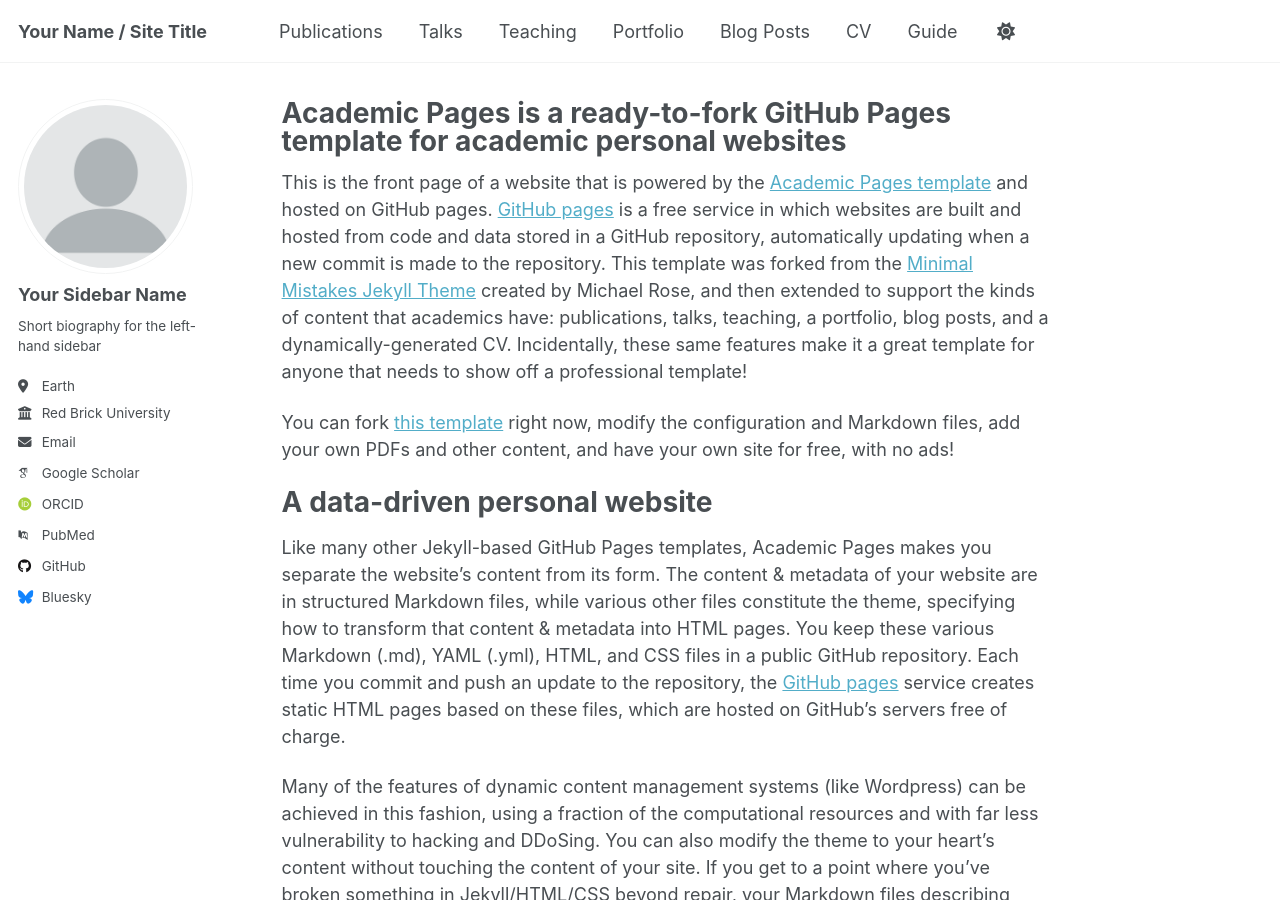
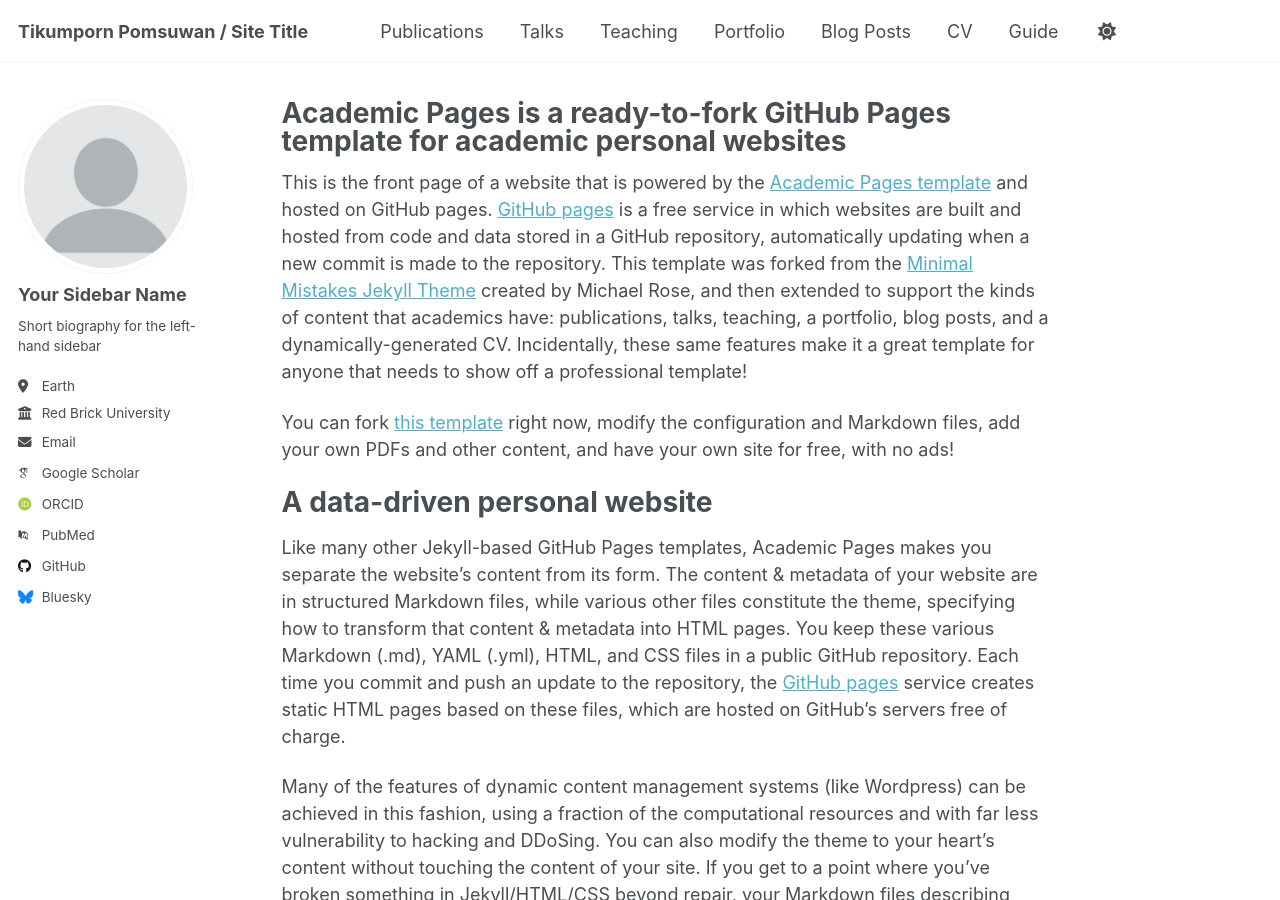
Before and after one commit to Fahsai0902/Fahsai0902.github.io, a Jekyll site: the page built from _pages/about.md, in a window 1280 px wide and 900 px high. Built offline with Jekyll 4.4.1, drawn with Linux system fonts in a browser that asks for light colours; some web fonts are replaced; a script that is not in the unit is left out.

Commit message:
Update _config.yml

```diff
--- a/_config.yml
+++ b/_config.yml
@@ -9,14 +9,14 @@
 # Basic Site Settings
 locale                   : "en-US"
 site_theme               : "default" # Currently available options are "default", "air"
-title                    : "Your Name / Site Title"
+title                    : "Tikumporn Pomsuwan / Site Title"
 title_separator          : "-"
 name                     : &name "Tikumporn Pomsuwan"
 description              : &description "Tikumporn Pomsuwan's portfolio"   # Update this with a general description of your site, this is the default if not overridden by a page
 url                      : https://Fahsai0902.github.io # The base hostname & protocol for your site e.g. "https://[your GitHub username].github.io",
                                                            # or if you already have some other page hosted on Github then use "https://[your GitHub username].github.io/[Your Repo Name]"
 baseurl                  : "" # the subpath of your site, e.g. "/blog"
-repository               : "academicpages/academicpages.github.io"
+repository               : "academicpages/Fahsai0902.github.io"
 
 # Site Author - The following control what appear as part of the author content on the side bar.
 #               If a field is blank the icon and link will not appear, otherwise it will be shown.
@@ -55,13 +55,13 @@ author:
   # Social media
   artstation       : # Username
   bluesky          : "bsky.app" # Replace this with you Bluesky username
-  facebook         : # Username
+  facebook         : # Tikumporn Pomsuwan
   flickr           : # Username
   foursquare       : # Username
   goodreads        : # Username
   google_plus      : # Username
   keybase          : # Username
-  instagram        : # Username
+  instagram        : # ffahssaiii
   lastfm           : # Username
   linkedin         : # Username
   mastodon         : # URL
```
